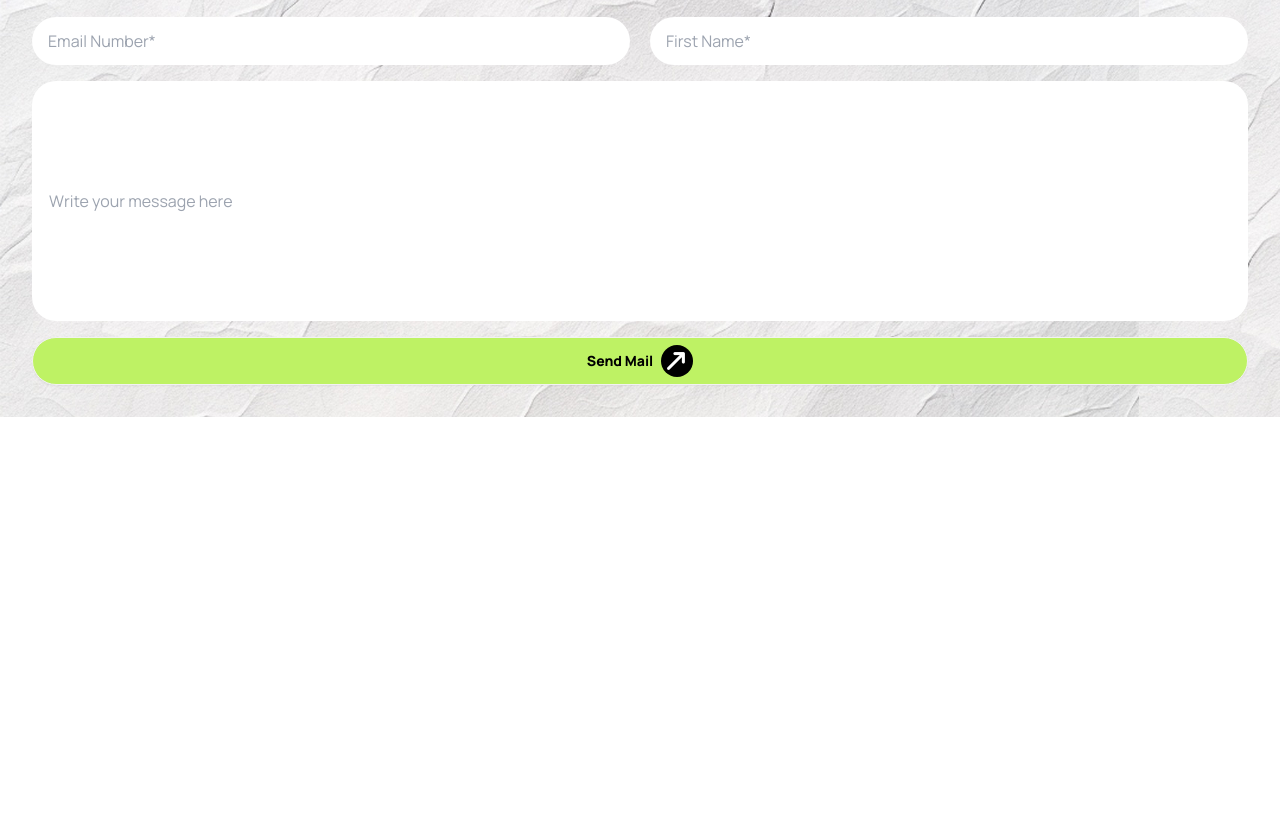
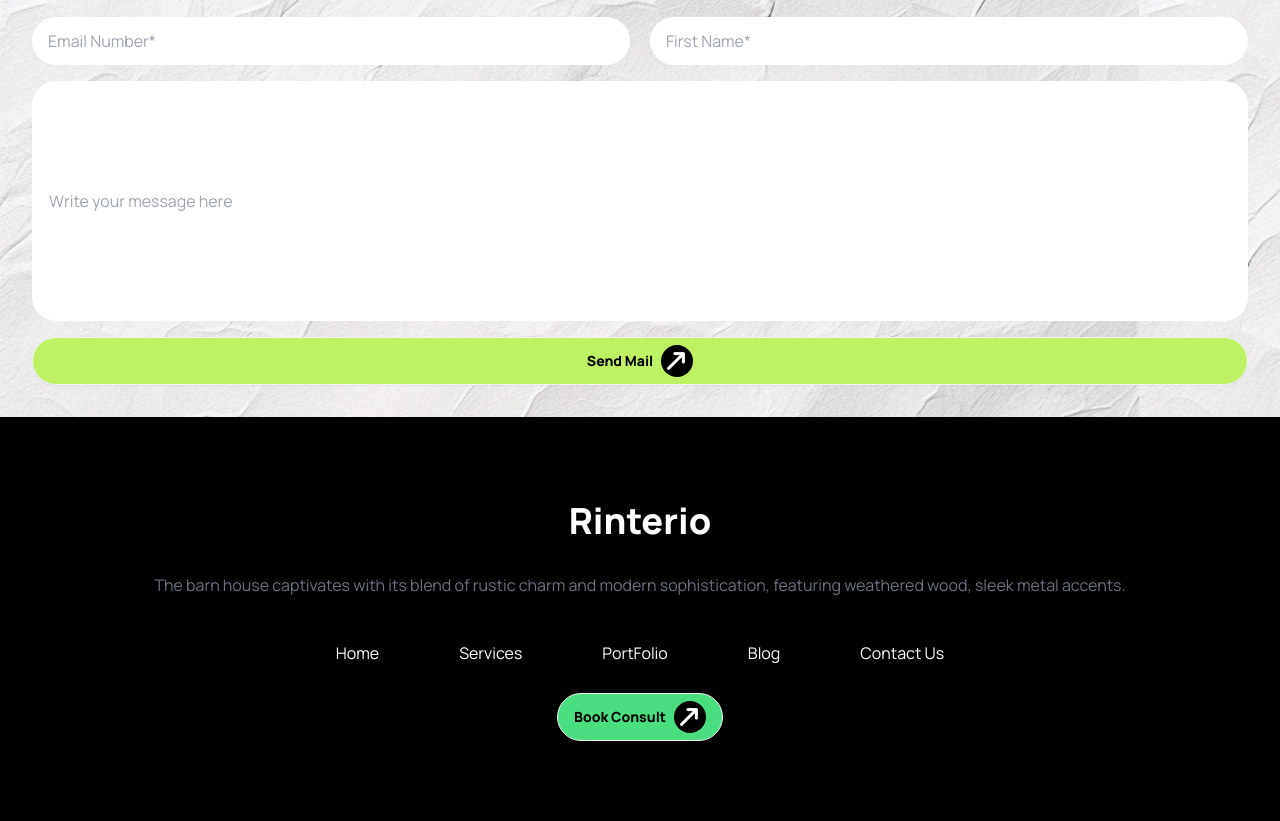
Before and after one commit to RemonHassan/B10-A03, a plain HTML site: page index.html in a window 1280 px wide. Shown: the part 4264-5085 px from the top of the page. Before the commit the page ends 4681 px from the top, so only its background shows below. Drawn offline with nearby package versions, Linux system fonts and the light colour scheme.

Commit message:
added foter section

```diff
--- a/index.html
+++ b/index.html
@@ -498,7 +498,73 @@
 
     <!-- footer section start -->
 
-    <footer></footer>
+    <footer class="bg-black">
+      <section class="container mx-auto">
+        <div class="grid grid-cols-1 text-center p-20 space-y-7">
+          <div>
+            <div>
+              <!-- <div class="relative">
+                <div class="h-8 w-8 bg-green-400 rounded-[50%]"></div>
+                <i
+                  class="absolute z-50 top-0 left-[6px] fa-solid fa-arrow-up-long text-2xl rotate-45"
+                ></i>
+              </div> -->
+              <a class="btn btn-ghost text-4xl font-extrabold text-white"
+                >Rinterio</a
+              >
+            </div>
+          </div>
+          <div>
+            <p class="text-gray-500">
+              The barn house captivates with its blend of rustic charm and
+              modern sophistication, featuring weathered wood, sleek metal
+              accents.
+            </p>
+          </div>
+          <div>
+            <ul class="lg:flex justify-center gap-20">
+              <li
+                class="hover:text-red-500 duration-300 ease-in-out mt-4 text-white"
+              >
+                <a class="mt-4">Home</a>
+              </li>
+              <li
+                class="hover:text-red-500 duration-300 ease-in-out mt-4 text-white"
+              >
+                <a>Services</a>
+              </li>
+              <li
+                class="hover:text-red-500 duration-300 ease-in-out mt-4 text-white"
+              >
+                <a>PortFolio</a>
+              </li>
+              <li
+                class="hover:text-red-500 duration-300 ease-in-out mt-4 text-white"
+              >
+                <a>Blog</a>
+              </li>
+              <li
+                class="hover:text-red-500 duration-300 ease-in-out mt-4 text-white"
+              >
+                <a>Contact Us</a>
+              </li>
+            </ul>
+          </div>
+          <div>
+            <a
+              class="btn bg-green-400 text-black texy-lg font-extrabold rounded-3xl"
+              >Book Consult
+              <div class="relative">
+                <div class="h-8 w-8 bg-black rounded-[50%]"></div>
+                <i
+                  class="absolute z-50 top-0 left-[6px] fa-solid fa-arrow-up-long text-2xl rotate-45 text-white"
+                ></i>
+              </div>
+            </a>
+          </div>
+        </div>
+      </section>
+    </footer>
 
     <!-- footer section ends -->
   </body>
```
